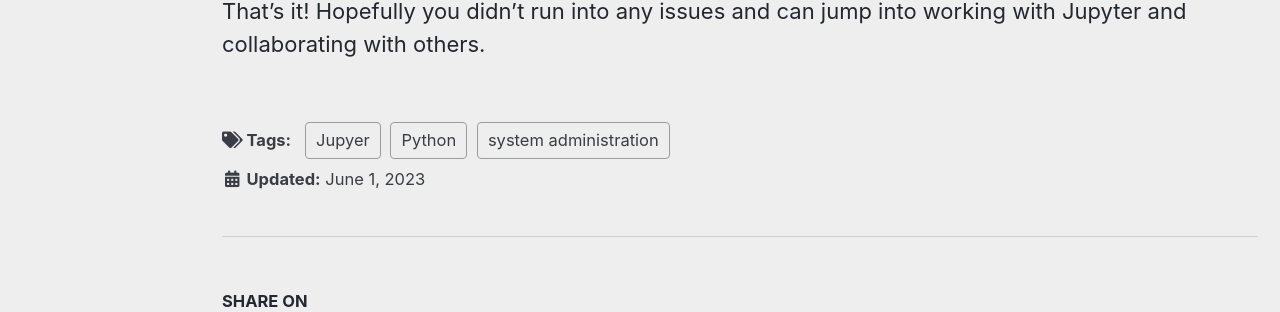
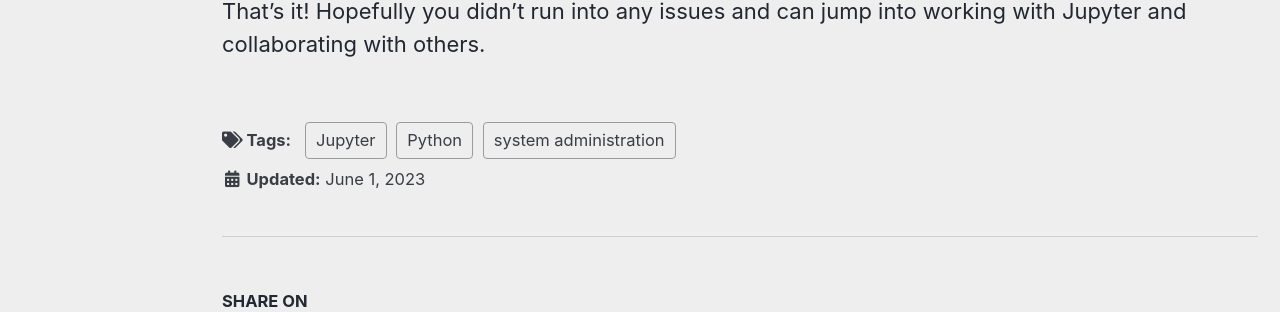
Before and after one commit to dbusteed/dbusteed.github.io, a Jekyll site: the page built from _posts/2023-06-01-setup-jupyter-lab-on-linode-server.md, in a window 1280 px wide and 900 px high, scrolled down 6270 px. Shown: the part 130-442 px from the top of the window. Built offline with Jekyll 4.4.1, drawn with Linux system fonts in a browser that asks for light colours; cached includes are drawn as plain includes.

Commit message:
tag typo

```diff
--- a/_posts/2023-06-01-setup-jupyter-lab-on-linode-server.md
+++ b/_posts/2023-06-01-setup-jupyter-lab-on-linode-server.md
@@ -1,7 +1,7 @@
 ---
 title: Setup Jupyter Lab on a Remote Server (with HTTPS!)
 tags:
-  - Jupyer
+  - Jupyter
   - Python
   - system administration
 ---
```
